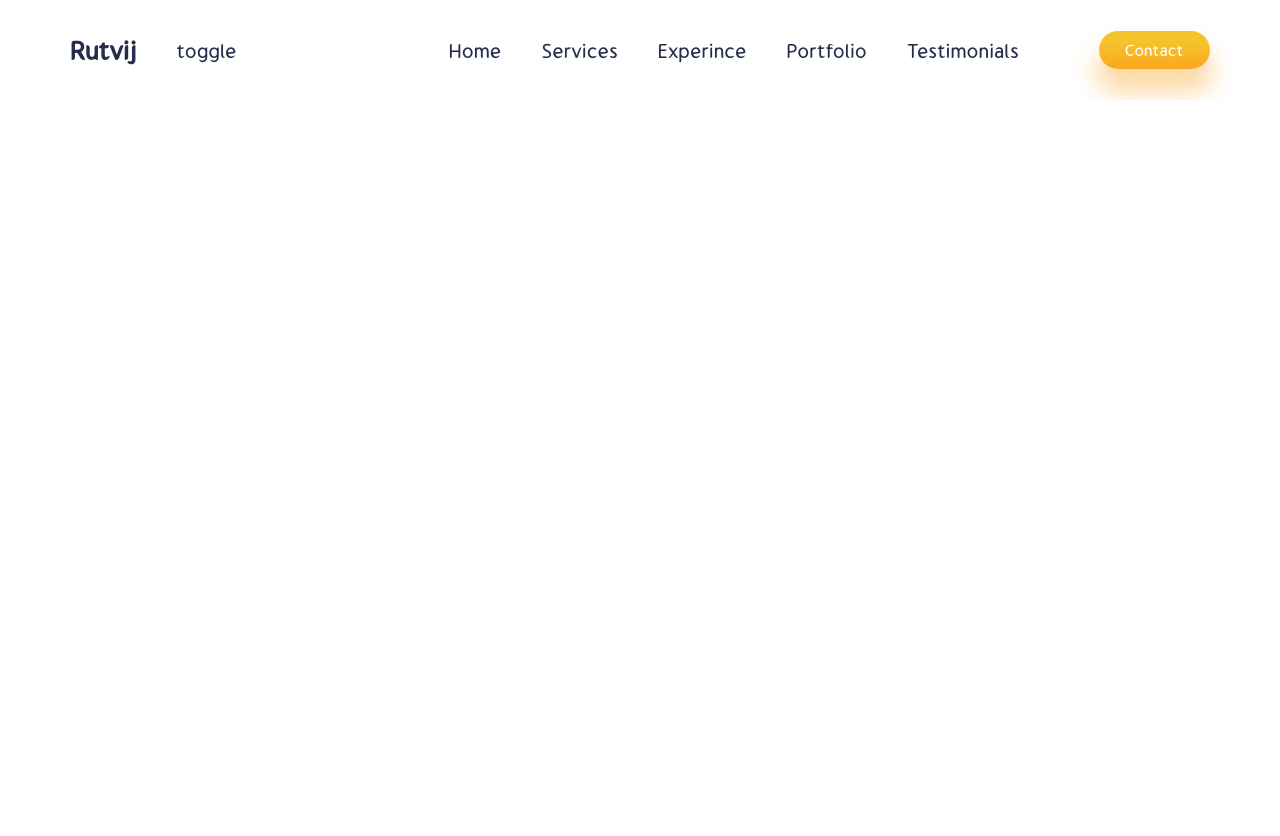
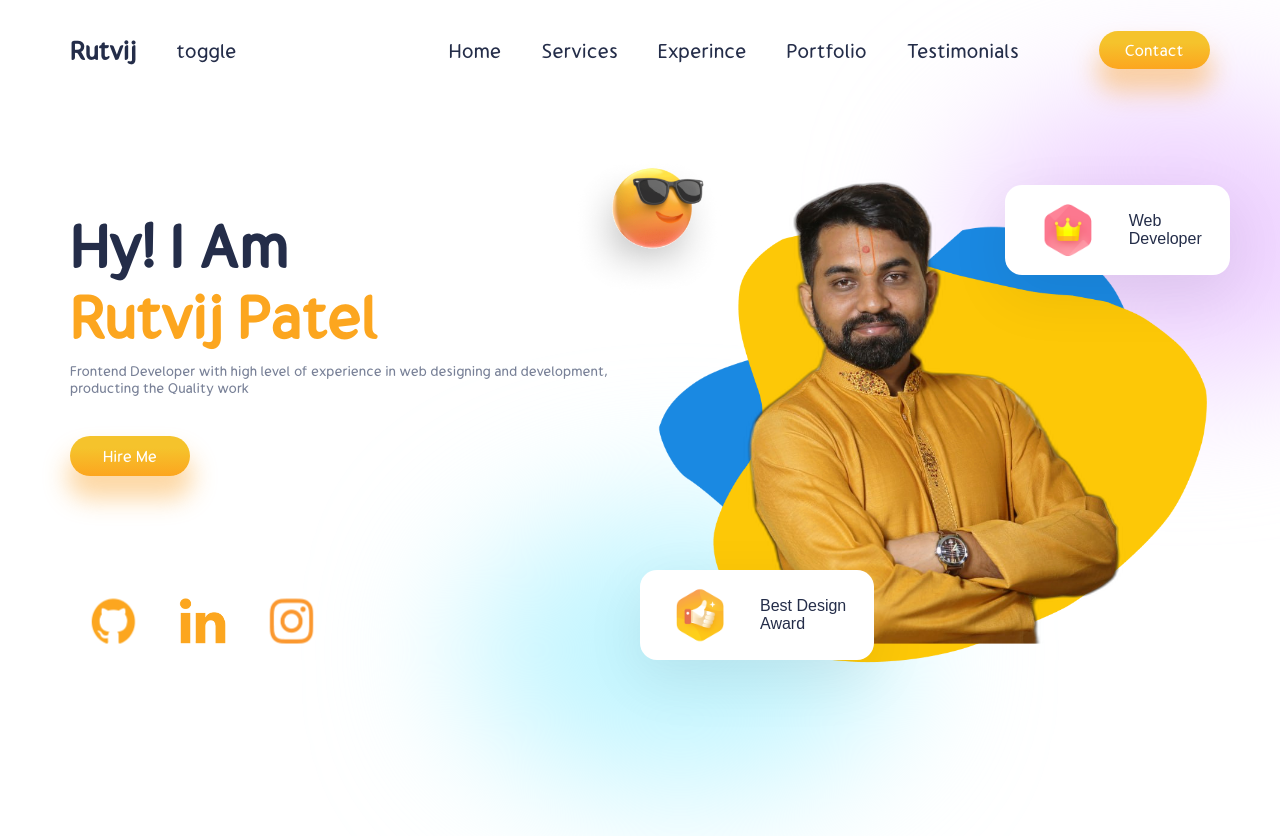
Before and after one commit to rutvij-fsd/rutvij_portfolio, a React (Create React App) app: page / in a window 1280 px wide. Before the commit the page ends 800 px from the top, so only its background shows below. Built offline with nearby package versions, Linux system fonts and the light colour scheme.

Commit message:
Add Intro Section

```diff
--- a/src/App.js
+++ b/src/App.js
@@ -1,10 +1,12 @@
 import './App.css';
 import Navbar from './Component/Navbar/Navbar';
-
+import Intro from './Component/Intro/Intro';
 function App() {
   return (
     <div className="App">
      <Navbar/>
+     <Intro/>
+
     </div>
   );
 }
--- /dev/null
+++ b/src/Component/FloatingDiv/FloatingDiv.css
@@ -0,0 +1,29 @@
+.floatingdiv{
+    justify-content: space-around;
+    display: flex;
+    background: white;
+    box-shadow: var(--boxShadow);
+    border-radius: 17px;
+    align-items: center;
+    padding: 0px 28px 0px 0px;
+    height: 4.5rem;
+
+}
+
+.floatingdiv>img {
+    transform: scale(0.4);
+}
+
+.floatingdiv>span{
+    font-family: sans-serif;
+    font-size: 16px;
+}
+
+.blur{
+    position: absolute;
+    width: 22rem;
+    height: 14rem;
+    border-radius: 50%;
+    filter: blur(72px);
+    z-index: -13;
+}
--- /dev/null
+++ b/src/Component/FloatingDiv/FloatingDiv.jsx
@@ -0,0 +1,16 @@
+import React from 'react'
+import './FloatingDiv.css'
+const FloatingDiv=({image,txt1,txt2})=> {
+  return (
+    <div className="floatingdiv">
+        <img src={image} alt="" />
+        <span>
+            {txt1}
+            <br />
+            {txt2}
+        </span>
+    </div>
+  )
+}
+
+export default FloatingDiv
--- /dev/null
+++ b/src/Component/Intro/Intro.css
@@ -0,0 +1,92 @@
+.intro{
+    display: flex;
+    height: 77vh;
+    margin-top: 6rem;
+
+}
+
+.i-left{
+    display: flex;
+    flex:1;
+    position: relative;
+    flex-direction: column;
+    gap:2rem;
+}
+
+.i-name{
+    display: flex;
+    flex-direction: column;
+}
+
+.i-name>:nth-child(1){
+    color: var(--black);
+    font-size: 3rem;
+    font-weight: bold;
+}
+
+.i-name>:nth-child(2){
+    color: var(--orange);
+    font-size: 3rem;
+    font-weight: bold;
+}
+
+.i-name>:nth-child(3){
+    color: var(--gray);
+    font-size: 14px;
+    font-weight: 100;
+    margin-top: 10px;
+}
+
+.i-button{
+    width: 6rem;
+    height: 2rem;
+}
+
+.i-icon{
+    margin-top: 3rem;
+    display: flex;
+    gap: 0rem;
+}
+
+.i-icon>*{
+    transform: scale(0.5);
+}
+
+.i-icon>*:hover{
+    cursor: pointer;
+}
+
+.i-right{
+    flex:1;
+    position: relative;
+}
+
+.i-right>*{
+    position: absolute;
+    z-index: 1;
+}
+
+.i-right>:nth-child(1){
+    transform: scale(0.7);
+    left: -15%;
+    top: -9%;
+}
+
+.i-right>:nth-child(2){
+    transform: scale(0.65);
+    left: -3rem;
+    top: -4.6rem;
+}
+
+.i-right>:nth-child(3){
+    transform: scale(0.6);
+    left: -3rem;
+    top: -11rem;
+}
+
+.i-right>:nth-child(4){
+    transform: scale(0.6);
+    left: -6rem;
+    top: -5rem;
+    border-radius: 50%;
+}
--- /dev/null
+++ b/src/Component/Intro/Intro.jsx
@@ -0,0 +1,56 @@
+import React from 'react'
+import './Intro.css'
+import github from '../../img/WebIcon/github.png'
+import linkedin from '../../img/WebIcon/linkedin.png'
+import instagram from '../../img/WebIcon/instagram.png'
+import Vector1 from '../../img/VectorGraphics/Vector1.png'
+import Vector2 from '../../img/VectorGraphics/Vector2.png'
+import Rutvij from '../../img/VectorGraphics/Rutvij.png'
+import thumbup from '../../img/VectorGraphics/thumbup.png'
+import crown from '../../img/VectorGraphics/crown.png'
+import glassesimoji from '../../img/VectorGraphics/glassesimoji.png'
+import FloatingDiv from '../FloatingDiv/FloatingDiv'
+function Intro() {
+  return (
+    <div className="intro">
+        <div className="i-left">
+            <div className="i-name">
+                <span>Hy! I Am</span>
+                <span>Rutvij Patel</span>
+                <span>Frontend Developer with high level of experience in web designing
+            and development, producting the Quality work</span>
+            </div>
+            <button className="button i-button">Hire Me</button>
+            <div className="i-icon">
+                <img src={github} alt="" />
+                <img src={linkedin} alt="" />
+                <img src={instagram} alt="" />
+            </div>
+        </div>
+        <div className="i-right">
+            <img src={Vector1} alt="" />
+            <img src={Vector2} alt="" />
+            <img src={Rutvij} alt="" />
+            <img src={glassesimoji} alt="" />
+            <div style={{top:'-4%', left:'64%'}}>
+                <FloatingDiv
+                 image ={crown}
+                 txt1 ="Web"
+                 txt2="Developer"
+                />
+            </div>
+            <div style={{top:'18rem', left:'0rem'}}>
+                <FloatingDiv
+                 image ={thumbup}
+                 txt1 ="Best Design"
+                 txt2="Award"
+                />
+            </div>
+            <div className="blur" style={{background: '#edd0ff', top:'-18%', left:'56%'}}></div>
+            <div className="blur" style={{background: "#C1F5FF", top: "15rem", left: "-9rem"}}></div>
+        </div>
+    </div>
+  )
+}
+
+export default Intro
```
Also changed, not shown: src/img/VectorGraphics/Rutvij.png (added).
